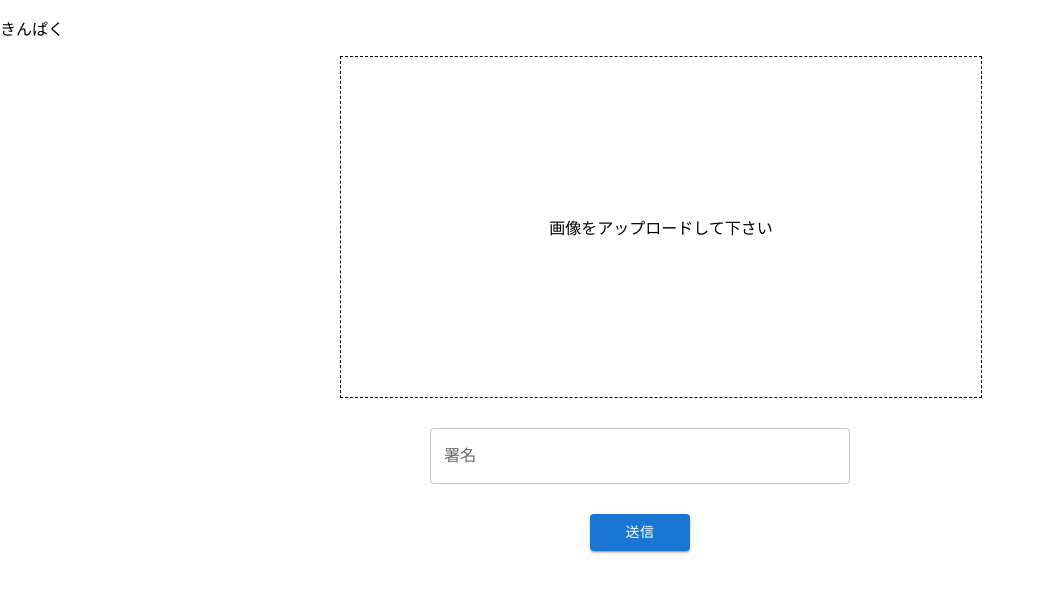
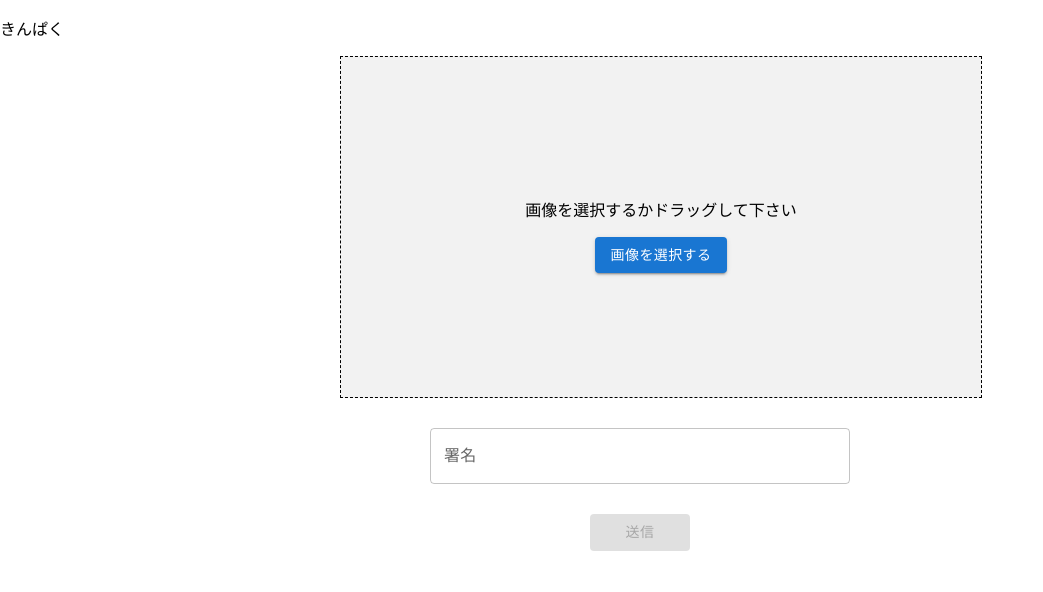
Before and after one commit to hasse09052/watermarkApi, a React (Create React App) app in the folder views/: page / in a window 1280 px wide. Shown: the top 592 px of the page, without its empty margins (0-1043 px from the left). Built offline with nearby package versions, Linux system fonts and the light colour scheme.

Commit message:
embedページにバリデーション追加

```diff
--- a/views/src/components/Base64.tsx
+++ b/views/src/components/Base64.tsx
@@ -1,14 +1,34 @@
 import React from "react";
 import styled from "styled-components";
+import { Button } from "@mui/material";
 
 interface Props {
   dataUriImage: string;
   setDataUriImage: React.Dispatch<React.SetStateAction<string>>;
+  setErrorMessage: React.Dispatch<React.SetStateAction<string>>;
 }
 
+const CAN_MIME_IMAGE = {
+  PNG: "image/png",
+} as const;
+type CAN_MIME_IMAGE = typeof CAN_MIME_IMAGE[keyof typeof CAN_MIME_IMAGE]; // 'iOS' | 'Android'
+
 const Base64: React.FC<Props> = (props) => {
+  const sizeLimit = 1024 * 1024 * 1;
+
   const previewImage = (e: React.ChangeEvent<HTMLInputElement>) => {
+    props.setErrorMessage("");
+
     if (e.target.files?.length === 1) {
+      //バリデーション
+      if (
+        e.target?.files[0].size > sizeLimit ||
+        e.target?.files[0].type !== CAN_MIME_IMAGE.PNG
+      ) {
+        props.setErrorMessage("画像は1MB未満のpng画像のみ対応しています");
+        return;
+      }
+
       const reader = new FileReader();
       reader.onload = (e: any) => {
         props.setDataUriImage(e.target.result as string);
@@ -26,9 +46,14 @@ const Base64: React.FC<Props> = (props) => {
           <img src={props.dataUriImage} alt="" />
         </figure>
       ) : (
-        <p>画像をアップロードして下さい</p>
+        <>
+          <p className="button">画像を選択するかドラッグして下さい</p>
+          <Button type="button" variant="contained" color="primary">
+            画像を選択する
+          </Button>
+        </>
       )}
-      <input type="file" onChange={previewImage} />
+      <input type="file" onChange={previewImage} accept=".png" required />
     </InputFileArea>
   );
 };
@@ -57,6 +82,15 @@ const InputFileArea = styled.div`
     top: 0;
     left: 0;
     z-index: 10;
+    &:hover {
+      cursor: pointer;
+    }
+  }
+
+  background: rgba(0, 0, 0, 0.05);
+  transition: 0.2s ease-out !important;
+  &:hover {
+    opacity: 0.7;
   }
 
   figure {
--- a/views/src/pages/Embed.tsx
+++ b/views/src/pages/Embed.tsx
@@ -1,7 +1,13 @@
 import React, { useState } from "react";
 import styled from "styled-components";
 import axios from "axios";
-import { Button, TextField, Modal, Box, CircularProgress } from "@mui/material";
+import {
+  Button,
+  TextField,
+  Modal,
+  Alert,
+  CircularProgress,
+} from "@mui/material";
 import { styled as styledMui } from "@mui/material/styles";
 
 import Base64 from "../components/Base64";
@@ -13,6 +19,8 @@ const Embed: React.FC = () => {
   const [embedText, setEmbedText] = useState("");
   const [isOpen, setIsOpen] = useState(false);
   const [isLoading, setIsLoading] = useState(false);
+  const [isValidEmbedText, setIsValidEmbedText] = useState(true);
+  const [errorMessage, setErrorMessage] = useState("");
 
   const dataUriOption = dataUriImage.split(",")[0];
   const imageBase64 = dataUriImage.split(",")[1];
@@ -39,12 +47,24 @@ const Embed: React.FC = () => {
   };
 
   const changeEmbedText = (e: React.ChangeEvent<HTMLInputElement>) => {
+    if (
+      e.target.value.length === 0 ||
+      !e.target.value.match(/^[a-zA-Z0-9]+$/)
+    ) {
+      setIsValidEmbedText(false);
+    } else {
+      setIsValidEmbedText(true);
+    }
     setEmbedText(e.target.value);
   };
 
   return (
     <Wrapper>
-      <Base64 dataUriImage={dataUriImage} setDataUriImage={setDataUriImage} />
+      <Base64
+        dataUriImage={dataUriImage}
+        setDataUriImage={setDataUriImage}
+        setErrorMessage={setErrorMessage}
+      />
       <div className="inputWrap">
         <TextField
           value={embedText}
@@ -52,8 +72,15 @@ const Embed: React.FC = () => {
           variant="outlined"
           onChange={changeEmbedText}
           className="inputText"
+          error={!isValidEmbedText}
         />
       </div>
+
+      {errorMessage && (
+        <Alert variant="filled" severity="error" sx={{ margin: "20px 0" }}>
+          {errorMessage}
+        </Alert>
+      )}
 
       <div className="buttonWrap">
         <Button
@@ -61,6 +88,7 @@ const Embed: React.FC = () => {
           onClick={embedWatermark}
           variant="contained"
           color="primary"
+          disabled={dataUriImage.length === 0 || !isValidEmbedText}
         >
           送信
         </Button>
@@ -74,7 +102,6 @@ const Embed: React.FC = () => {
         />
       )}
 
-      {/* {dataUriImage && <ResultImage dataUriImage={dataUriImage} />} */}
       {isLoading && (
         <Modal
           open={true}
```
